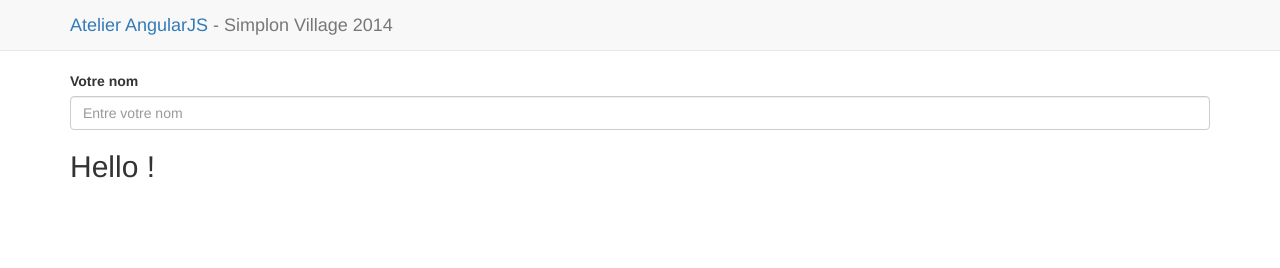
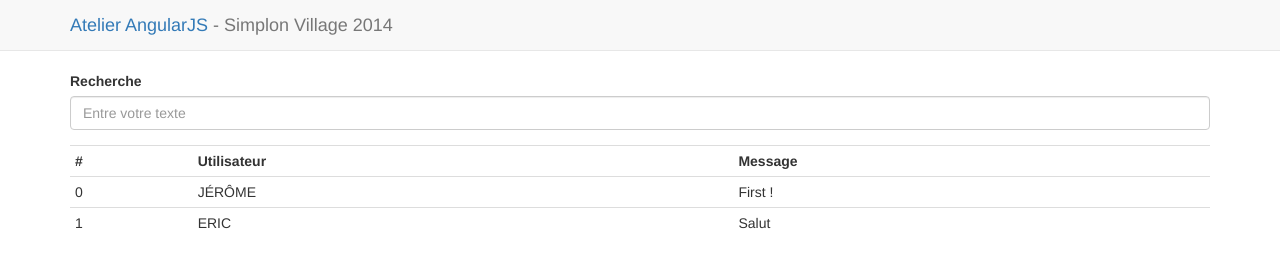
Before and after one commit to jbehuet/atelier-angularjs-simplon-village-2014, a website: page index.html in a window 1280 px wide. Drawn offline with nearby package versions, Linux system fonts and the light colour scheme.

Commit message:
Directives

```diff
--- a/index.html
+++ b/index.html
@@ -21,10 +21,21 @@
 		</div>
 		<div class="container">
 			<div class="form-group">
-				<label for="exampleInputEmail1">Votre nom</label>
-				<input type="text" class="form-control" ng-model="yourName" placeholder="Entre votre nom">
+				<label for="exampleInputEmail1">Recherche</label>
+				<input type="text" class="form-control" ng-model="search" placeholder="Entre votre texte">
 			</div>
-			<h2>Hello {{yourName}} !</h2>
+			<table class="table table-condensed" ng-init="messages=[{user:'Jérôme', content:'First !'}, {user:'Eric', content:'Salut'} ]">
+				<tr>
+					<th>#</th>
+					<th>Utilisateur</tH>
+					<th>Message</tH>
+				</tr>
+				<tr ng-repeat="message in messages | filter: {content: search}">
+					<td>{{$index}}</td>
+					<td>{{message.user | uppercase }}</td>
+					<td>{{message.content}}</td>
+				</tr>
+			</table>
 		</div>
 	</body>
 </html>
```
